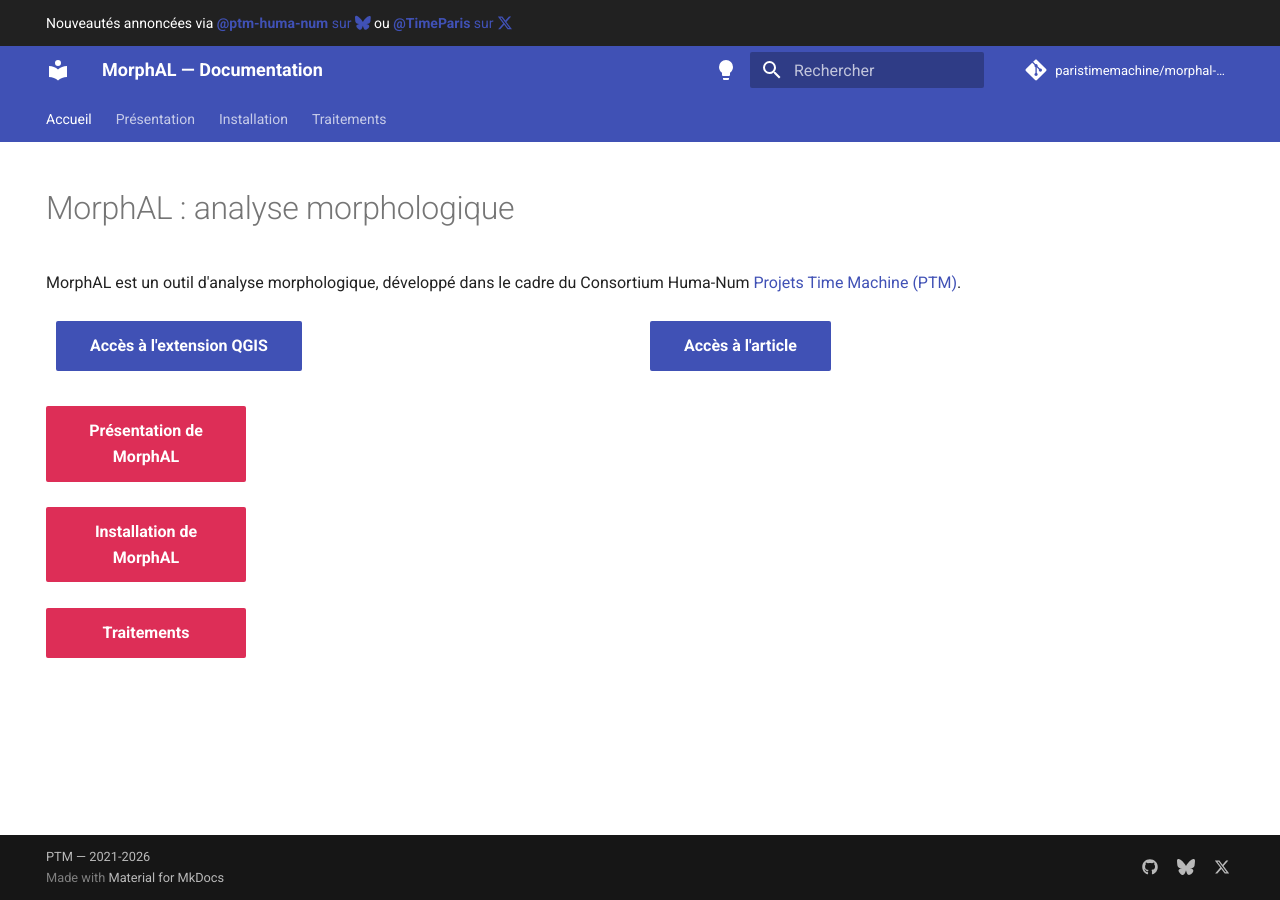
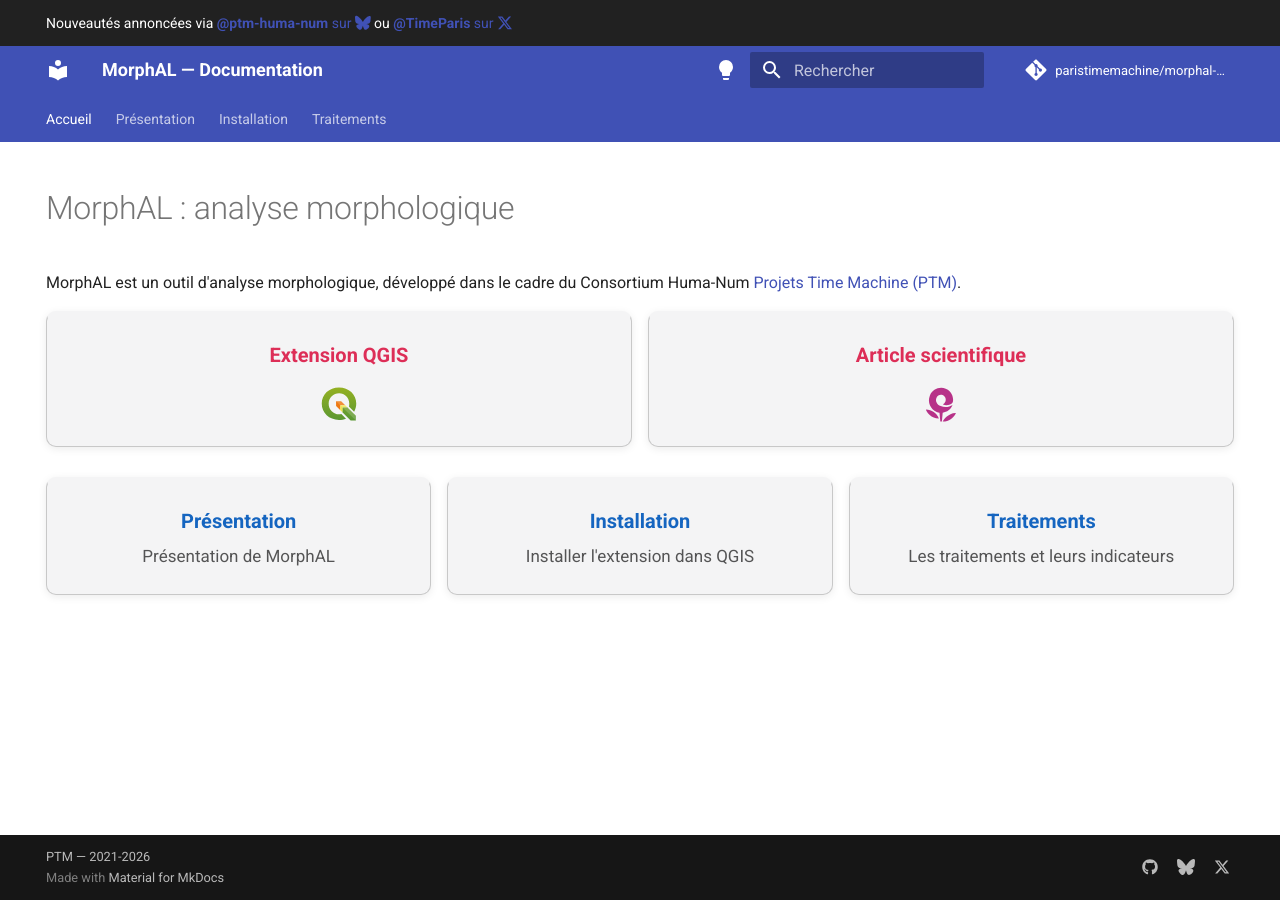
Before and after one commit to paristimemachine/morphal-documentation, an MkDocs documentation site: the page built from docs/index.md, in a window 1280 px wide. Built offline with MkDocs 1.6.1 and Material for MkDocs 9.7.7, drawn with Linux system fonts in a browser that asks for light colours; comment, search, counter and statistics services are not loaded.

Commit message:
Update home page

```diff
--- a/docs/overrides/home.html
+++ b/docs/overrides/home.html
@@ -9,56 +9,36 @@
           <div class="md-content__inner">
             <br>
             <h1>MorphAL : analyse morphologique</h1>
-            <!-- <p>{{ config.site_description }}</p> -->
             <p>
               MorphAL est un outil d'analyse morphologique, développé dans le cadre du Consortium Huma-Num <a href="https://ptm.huma-num.fr/" target="_blank">Projets Time Machine (PTM)</a>.
             </p>
 
-            <div class="flex-container">
-              <div class="flex-item">
-                <a href="https://plugins.qgis.org/plugins/morphal/" class="md-button md-button--primary" target="_blank" title="Article">Accès à l'extension QGIS</a>
-              </div>
-              <div class="flex-item">
-                <a href="https://doi.org/10.4000/books.pufr.7717" class="md-button md-button--primary" target="_blank" title="Article">Accès à l'article</a>
-              </div>
+            <div class="card-grid card-grid--duo">
+              <a href="https://plugins.qgis.org/plugins/morphal/" class="card card--access" target="_blank" title="Accès à l'extension QGIS MorphAL">
+                <span class="card__title">Extension QGIS</span>
+                <img src="{{ 'assets/images/qgis-logo.svg' | url }}" alt="QGIS" class="card__logo">
+              </a>
+              <a href="https://doi.org/10.4000/books.pufr.7717" class="card card--access" target="_blank" title="Accès à l'article scientifique">
+                <span class="card__title">Article scientifique</span>
+                <img src="{{ 'assets/images/openedition-logo.svg' | url }}" alt="OpenEdition" class="card__logo">
+              </a>
             </div>
 
-            <br>
-
-            <div class="md-home">
-                <a href="{{ page.next_page.url | url }}" title="{{ page.next_page.title | e }}" class="md-button md-button--primary">
-                  Présentation de MorphAL
-                </a>
-                <!-- &nbsp;&nbsp; Présentation de MorphAL -->
+            <div class="card-grid">
+              <a href="{{ page.next_page.url | url }}" class="card card--doc" title="{{ page.next_page.title | e }}">
+                <span class="card__title">Présentation</span>
+                <span class="card__desc">Présentation de MorphAL</span>
+              </a>
+              <a href="{{ 'installation/' | url }}" class="card card--doc" title="Installation">
+                <span class="card__title">Installation</span>
+                <span class="card__desc">Installer l'extension dans QGIS</span>
+              </a>
+              <a href="{{ 'traitements/' | url }}" class="card card--doc" title="Traitements">
+                <span class="card__title">Traitements</span>
+                <span class="card__desc">Les traitements et leurs indicateurs</span>
+              </a>
             </div>
 
-            <br>
-
-            <div class="md-home">
-              <a href="{{ 'installation/' | url }}" title="Installation" class="md-button md-button--primary">
-                Installation de MorphAL
-              </a>
-              <!-- &nbsp;&nbsp; Installation de MorphAL -->
-            </div>
-
-            <br>
-
-            <div class="md-home">
-              <a href="{{ 'traitements/' | url }}" title="Traitements" class="md-button md-button--primary">
-                Traitements
-              </a>
-              <!-- &nbsp;&nbsp; Traitements morphologiques -->
-            </div>
-
-            <!-- <br>
-            <br>
-
-            <div>
-                <a href="{{ 'dossier_1/' | url }}" title="Exemples" class="md-button md-button--primary">
-                Exemples
-                </a>
-                &nbsp;&nbsp; Exemples de requêtes et cartes produites
-            </div> -->
           </div>
         </div>
       </div>
--- a/docs/stylesheets/extra.css
+++ b/docs/stylesheets/extra.css
@@ -1,42 +1,140 @@
-/* home page buttons */
-.md-home .md-button {
-    width:200px;
-    text-align:center;
+/* Navbar: responsive logo */
+.md-header__button.md-logo img {
+    height: 32px;
 }
 
-.md-typeset .md-home .md-button--primary {
-    background-color: #dd2e57;
-    border-color: #dd2e57;
-    color: white;
+@media (max-width: 960px) {
+    .md-header__button.md-logo img {
+        height: 24px;
+    }
 }
 
-.md-home .md-button--primary:hover,
-.md-home .md-button--primary:focus {
-    background-color: var(--md-accent-fg-color);
-    border-color: var(--md-accent-fg-color);
-    color: white;
+@media (max-width: 768px) {
+    .md-header__button.md-logo img {
+        height: 20px;
+    }
 }
 
-/* image */
+/* Announce bar */
+.md-announce a {
+    color: inherit;
+    text-decoration: underline;
+}
+
+/* Image */
 .image-center {
     display: block;
     margin: 0 auto;
 }
 
-.flex-container {
-    display: flex;
-    flex-wrap: wrap;
-    justify-content: space-between;
+/* Card grid */
+.card-grid {
+    display: grid;
+    grid-template-columns: repeat(3, 1fr);
+    gap: 16px;
 }
 
-.flex-item {
-    flex: 1 1 30%;
-    margin: 10px;
-    box-sizing: border-box;
+/* Two-card row: the access grid, which holds fewer items than the doc grid */
+.card-grid--duo {
+    grid-template-columns: repeat(2, 1fr);
+}
+
+.card-grid + .card-grid {
+    margin-top: 1.5rem;
 }
 
 @media (max-width: 768px) {
-    .flex-item {
-        flex: 1 1 100%;
+    .card-grid,
+    .card-grid--duo {
+        grid-template-columns: 1fr;
     }
 }
+
+/* Card: light mode */
+.md-typeset .card {
+    display: flex;
+    flex-direction: column;
+    align-items: center;
+    padding: 1.2rem 1.3rem;
+    border-radius: 10px;
+    border: 1px solid rgba(0, 0, 0, 0.18);
+    border-top: 4px solid transparent;
+    background-color: #f4f4f5;
+    box-shadow: 0 2px 8px rgba(0, 0, 0, 0.08);
+    text-decoration: none;
+    color: var(--md-typeset-color);
+    transition: transform 0.2s ease, box-shadow 0.2s ease,
+                border-color 0.2s ease, background-color 0.2s ease;
+}
+
+/* Card: dark mode */
+[data-md-color-scheme="slate"] .md-typeset .card {
+    background-color: rgba(255, 255, 255, 0.07);
+    border-color: rgba(255, 255, 255, 0.15);
+    box-shadow: 0 2px 8px rgba(0, 0, 0, 0.3);
+}
+
+/* Hover: light mode */
+.md-typeset .card:hover {
+    transform: translateY(-4px);
+    background-color: #ececed;
+    box-shadow: 0 8px 22px rgba(0, 0, 0, 0.14);
+    text-decoration: none;
+    color: var(--md-typeset-color);
+}
+
+/* Hover: dark mode */
+[data-md-color-scheme="slate"] .md-typeset .card:hover {
+    background-color: rgba(255, 255, 255, 0.11);
+    box-shadow: 0 8px 22px rgba(0, 0, 0, 0.45);
+}
+
+/* Hover */
+.md-typeset .card--access:hover {
+    border-color: #dd2e57;
+}
+
+.md-typeset .card--doc:hover {
+    border-color: #1565c0;
+}
+
+.md-typeset .card .card__logo {
+    height: 36px;
+    width: auto;
+    max-height: 36px;
+    max-width: 120px;
+    object-fit: contain;
+    margin-top: 0.75rem;
+    flex-shrink: 0;
+}
+
+.card__title {
+    font-weight: 700;
+    font-size: 1rem;
+    text-align: center;
+}
+
+.card__desc {
+    font-size: 0.85rem;
+    opacity: 0.75;
+    margin-top: 0.3rem;
+    text-align: center;
+}
+
+/* Access cards */
+.card--access {
+    border-top-color: #dd2e57;
+}
+
+.card--access .card__title {
+    color: #dd2e57;
+}
+
+/* Doc cards */
+.card--doc {
+    border-top-color: #1565c0;
+}
+
+.card--doc .card__title {
+    color: #1565c0;
+}
```
Also changed, not shown: docs/assets/images/openedition-logo-orange.svg (added), docs/assets/images/openedition-logo.svg (added), docs/assets/images/qgis-logo.svg (added).
